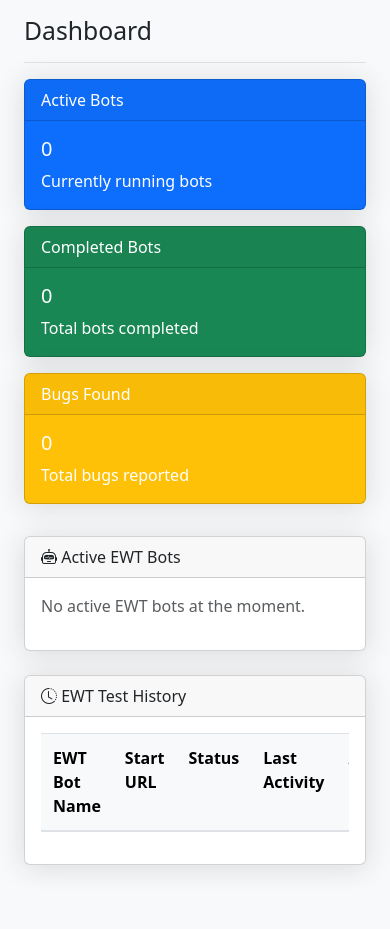
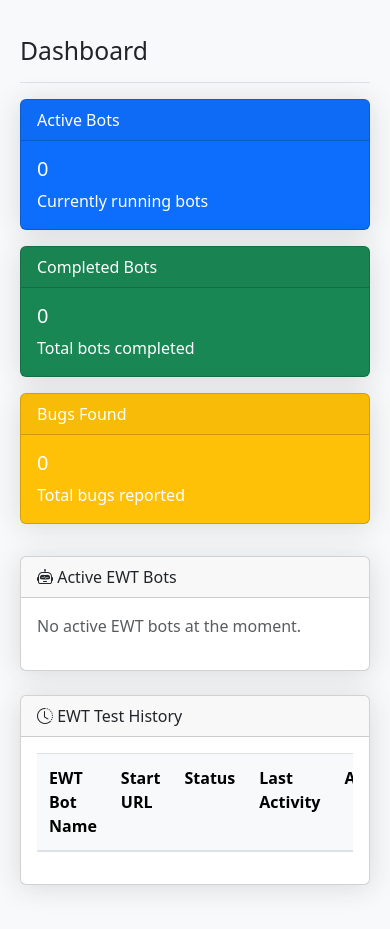
Before and after one commit to dmsweetser/NextgenExploratoryWebTester, a Flask app: page / in a window 390 px wide. Before the commit the page ends 872 px from the top, so only its background shows below. Run offline with Flask 3, Linux system fonts and the light colour scheme; data that the repository does not hold is empty.

Commit message:
Additional fixes

```diff
--- a/app.py
+++ b/app.py
@@ -112,7 +112,8 @@ def run_self_test():
         bug_reporter=bug_reporter,
         html_simplifier=html_simplifier,
         screenshot_capturer=screenshot_capturer,
-        llm_factory=LLMFactory()
+        llm_factory=LLMFactory(),
+        steps_taken=[]
     )
     bot_thread.start()
     bot_manager.add_bot(bot_thread)
--- a/static/css/style.css
+++ b/static/css/style.css
@@ -12,6 +12,26 @@ body {
     z-index: 100;
     padding: 48px 0 0;
     box-shadow: inset -1px 0 0 rgba(0, 0, 0, .1);
+    width: 240px;
+}
+
+@media (max-width: 767.98px) {
+    .sidebar {
+        width: 100%;
+        padding: 0;
+    }
+}
+
+.main-content {
+    margin-left: 240px;
+    padding: 20px;
+}
+
+@media (max-width: 767.98px) {
+    .main-content {
+        margin-left: 0;
+        padding: 20px;
+    }
 }
 
 .sidebar .nav-link {
--- a/templates/bot.html
+++ b/templates/bot.html
@@ -41,7 +41,7 @@
                 </div>
             </nav>
 
-            <main role="main" class="col-md-9 ml-sm-auto col-lg-10 px-4">
+            <main role="main" class="main-content">
                 <div class="d-flex justify-content-between flex-wrap flex-md-nowrap align-items-center pt-3 pb-2 mb-3 border-bottom">
                     <h1 class="h2">{{ bot[1] }}</h1>
                     <div class="btn-toolbar mb-2 mb-md-0">
--- a/templates/bugs.html
+++ b/templates/bugs.html
@@ -41,7 +41,7 @@
                 </div>
             </nav>
 
-            <main role="main" class="col-md-9 ml-sm-auto col-lg-10 px-4">
+            <main role="main" class="main-content">
                 <div class="d-flex justify-content-between flex-wrap flex-md-nowrap align-items-center pt-3 pb-2 mb-3 border-bottom">
                     <h1 class="h2">Bugs</h1>
                 </div>
--- a/templates/create.html
+++ b/templates/create.html
@@ -41,7 +41,7 @@
                 </div>
             </nav>
 
-            <main role="main" class="col-md-9 ml-sm-auto col-lg-10 px-4">
+            <main role="main" class="main-content">
                 <div class="d-flex justify-content-between flex-wrap flex-md-nowrap align-items-center pt-3 pb-2 mb-3 border-bottom">
                     <h1 class="h2">Create New Bot</h1>
                 </div>
--- a/templates/index.html
+++ b/templates/index.html
@@ -41,7 +41,7 @@
                 </div>
             </nav>
 
-            <main role="main" class="col-md-9 ml-sm-auto col-lg-10 px-4">
+            <main role="main" class="main-content">
                 <div class="d-flex justify-content-between flex-wrap flex-md-nowrap align-items-center pt-3 pb-2 mb-3 border-bottom">
                     <h1 class="h2">Dashboard</h1>
                 </div>
```
Also changed, not shown: lib/bot_thread.py (+10 -6 lines), 1 other file.
